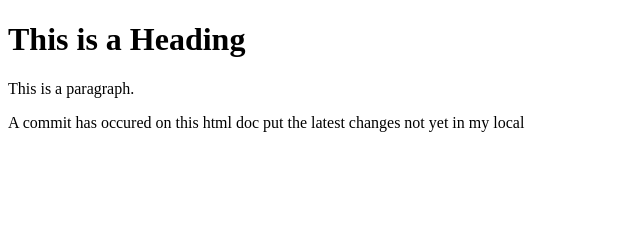
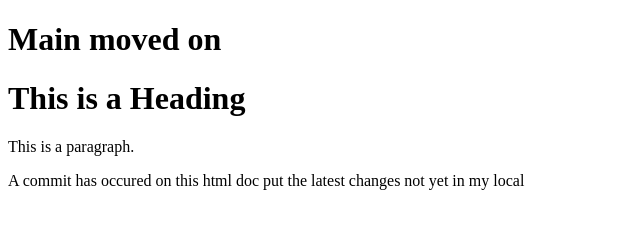
Before and after one commit to abrahamseka/learning-git, a plain HTML site: page index.html in a window 1280 px wide. Shown: the whole page, without its empty margins (0-640 px from the left). Drawn offline with Linux system fonts and the light colour scheme.

Commit message:
Main moved on added index.html

```diff
--- a/index.html
+++ b/index.html
@@ -5,6 +5,8 @@
 </head>
 <body>
 
+  <h1>Main moved on</h1>
+
 <h1>This is a Heading</h1>
 <p>This is a paragraph.</p>
 <section> A commit has occured on this html doc put the latest changes not yet in my local   </section>
```
